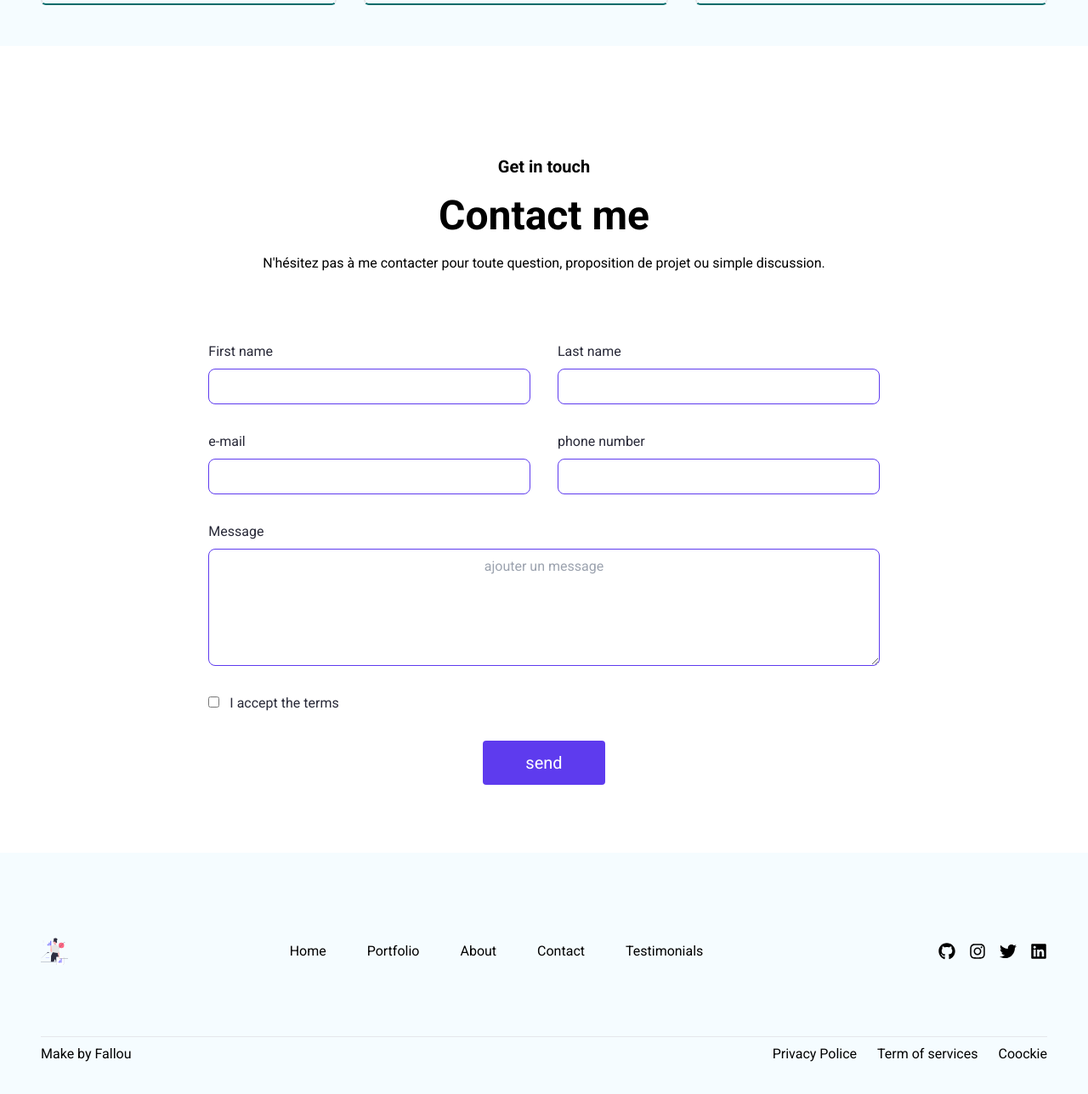
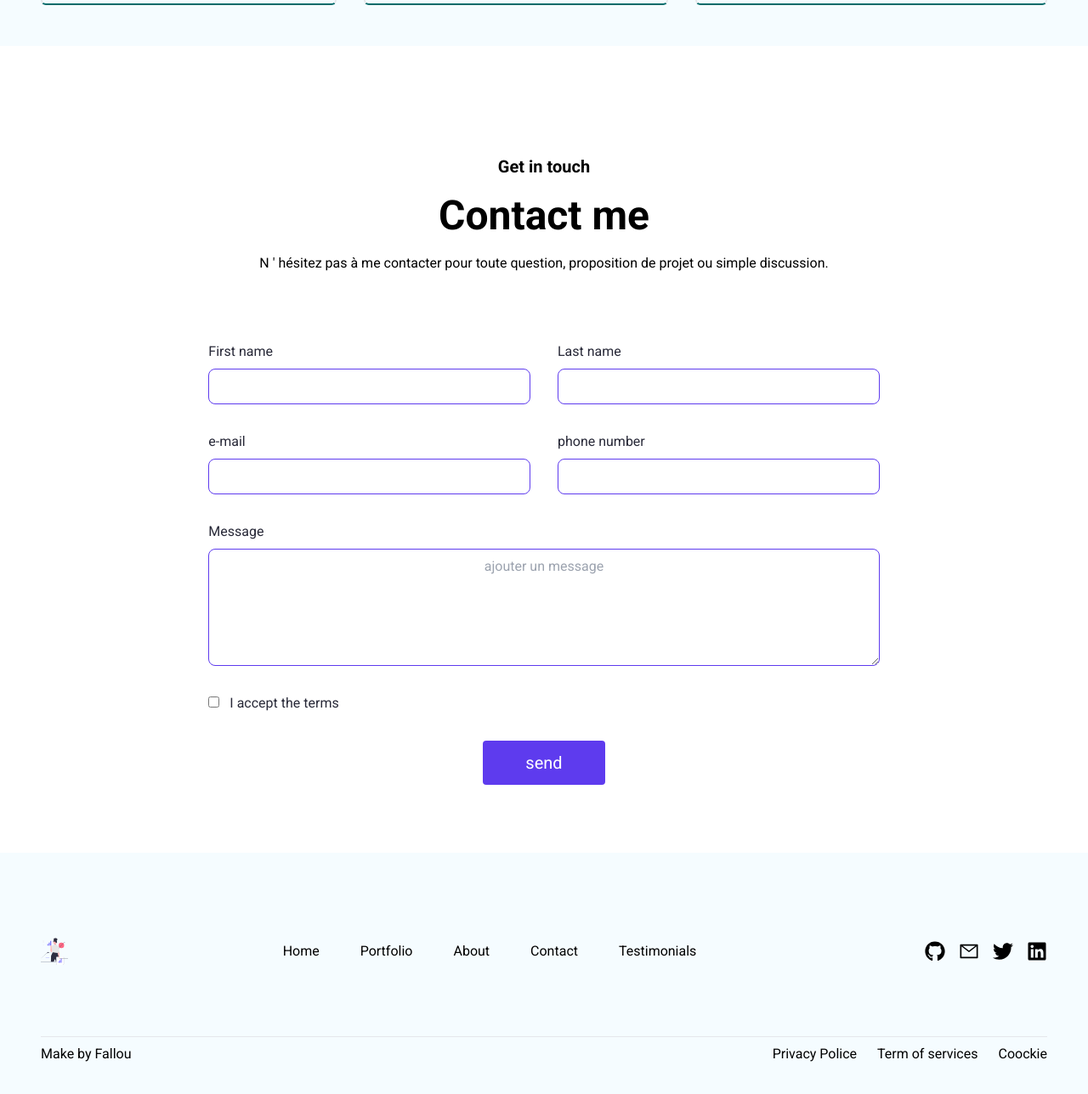
Before and after one commit to fadelTheBoss/Portfolio, a React (Vite) app: page / in a window 1280 px wide. Shown: the part 4086-5374 px from the top of the page at 85% size. Built offline with nearby package versions, Linux system fonts and the light colour scheme.

Commit message:
using e-mail link

```diff
--- a/src/components/Contact.jsx
+++ b/src/components/Contact.jsx
@@ -59,7 +59,7 @@ const Contact = () => {
         <p className="text-xl font-semibold mb-5">Get in touch </p>
         <h2 className="text-4xl md:text-5xl font-bold">Contact me</h2>
         <p className="mt-5">
-          N'hésitez pas à me contacter pour toute question, proposition de
+          N &apos; hésitez pas à me contacter pour toute question, proposition de
           projet ou simple discussion.
         </p>
       </div>
--- a/src/components/Footer.jsx
+++ b/src/components/Footer.jsx
@@ -1,4 +1,5 @@
 import { FaGithub, FaInstagram, FaLinkedin, FaTwitter } from "react-icons/fa";
+import {AiOutlineMail} from "react-icons/ai"
 import logo from "../assets/logo-og.svg";
 import { styles } from "./styles";
 import { socialMedias } from "../constant/constant";
@@ -72,8 +73,8 @@ const Icon = ({ iconName }) => {
   switch (iconName) {
     case 'github':
       return <FaGithub className={`${styles.socialMedia} `} />;
-    case 'instagram':
-      return <FaInstagram className={`${styles.socialMedia} `}   />;
+    case 'e-mail':
+      return <AiOutlineMail className={`${styles.socialMedia} `}   />;
     case 'twitter':
       return <FaTwitter className={`${styles.socialMedia} `}  />;
     case 'linkedin':
--- a/src/components/styles.js
+++ b/src/components/styles.js
@@ -9,6 +9,6 @@ export const styles={
 
     btn: "px-4 py-2 border border-primary text-primary rounded hover:bg-primary hover:text-white transition-all duration-300",
 
-    socialMedia: "cursor-pointer hover:-translate-y-3 duration-300 text-xl hover:text-primary"
+    socialMedia: "cursor-pointer hover:-translate-y-3 duration-300 text-xl md:text-2xl  hover:text-primary"
 
 }
--- a/src/constant/constant.js
+++ b/src/constant/constant.js
@@ -96,8 +96,8 @@ export const socialMedias = [
   },
   {
     id: 2,
-    url: "https://www.instagram.com/fallou_099/?igshid=MzMyNGUyNmU2YQ%3D%3D",
-    iconName: 'instagram',
+    url: "mailto:seyepro40@gmail.com",
+    iconName: 'e-mail',
   },
   {
     id: 3,
```
